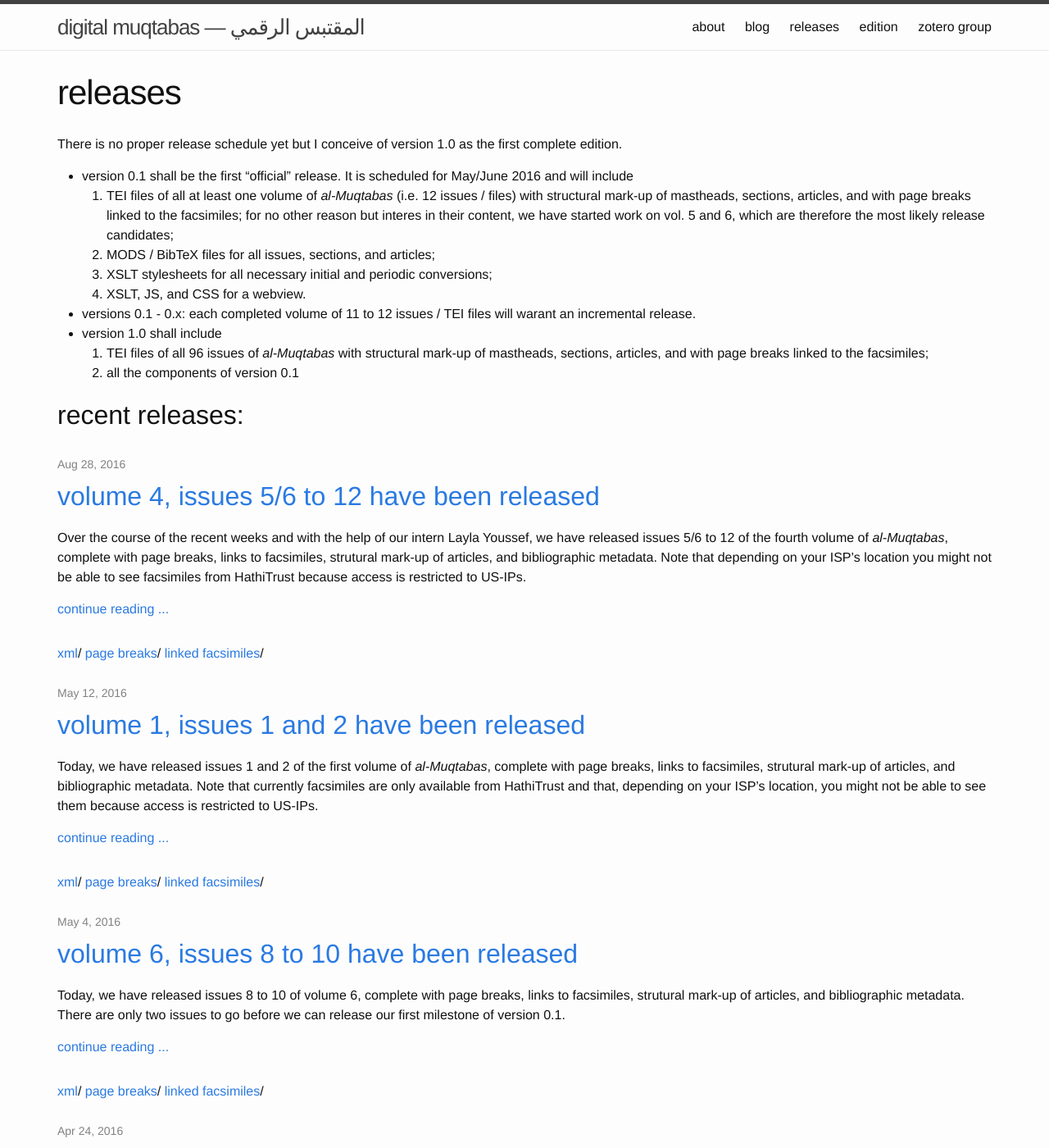
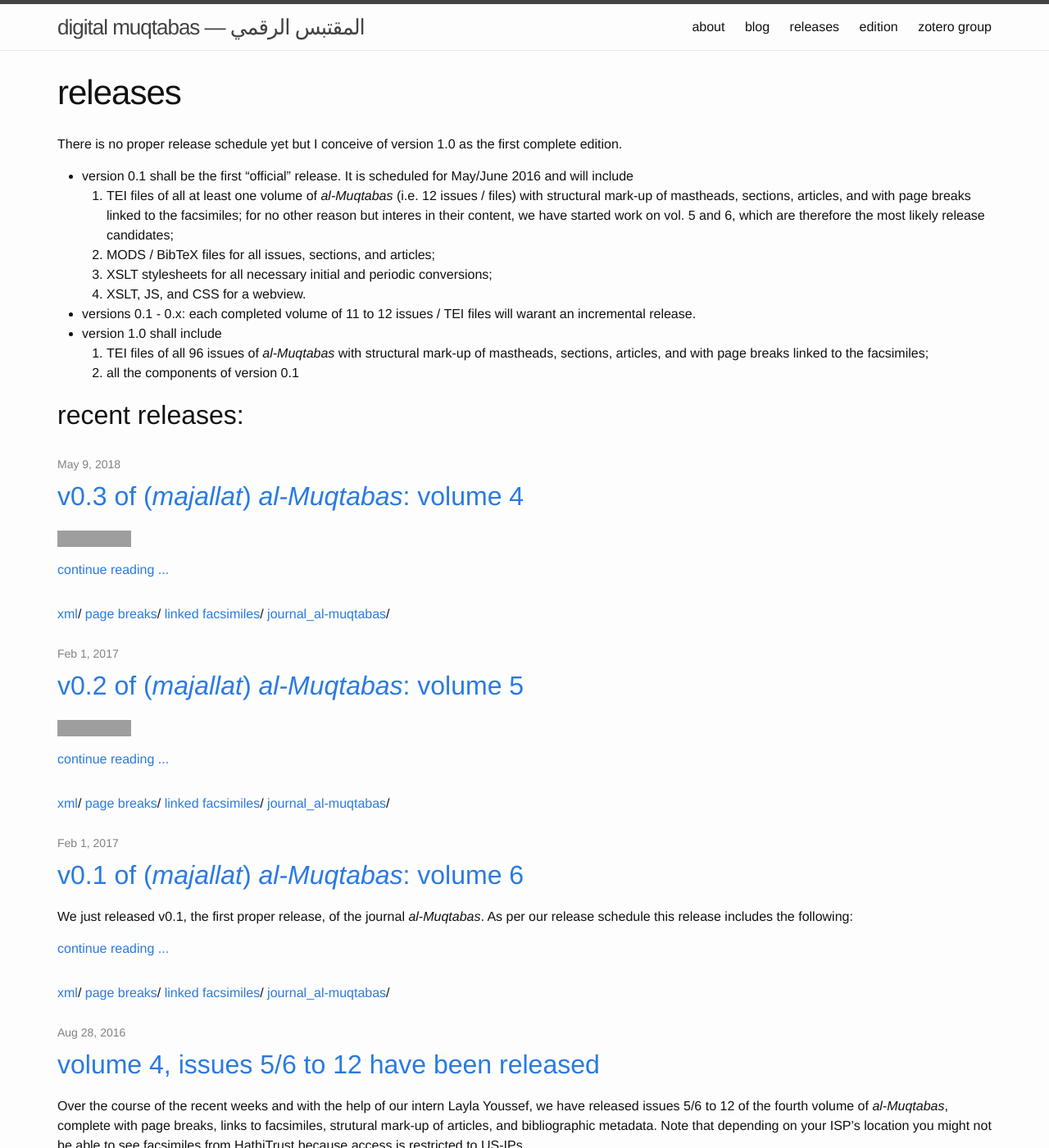
Before and after one commit to OpenArabicPE/openarabicpe.github.io, a Jekyll site: the page built from pages/releases.md, in a window 1280 px wide and 1400 px high. Shown: the whole window at 82% size. Built offline with Jekyll 4.4.1, drawn with Linux system fonts in a browser that asks for light colours; some of the changed text lies outside the part shown; grey boxes are pictures that could not be loaded.

Commit message:
added new release posts

```diff
--- a/_posts/2015-10-11-released-i_37.md
+++ b/_posts/2015-10-11-released-i_37.md
@@ -8,6 +8,7 @@
 - xml
 - page breaks
 - linked facsimiles
+- journal_al-muqtabas
 ---
 
 Today, we have released issue 1 of volume 4, complete with page breaks, links to facsimiles, strutural mark-up of articles, and bibliographic metadata.
--- a/_posts/2015-11-14-released-i_60-to-i_65.md
+++ b/_posts/2015-11-14-released-i_60-to-i_65.md
@@ -8,6 +8,7 @@
 - xml
 - page breaks
 - linked facsimiles
+- journal_al-muqtabas
 ---
 
 Today, we have released issues 1 to 6 of volume 6, complete with page breaks, links to facsimiles, strutural mark-up of articles, and bibliographic metadata.
--- /dev/null
+++ b/_posts/2017-02-01-released-muqtabas-v0-1.md
@@ -0,0 +1,23 @@
+---
+layout: post
+title: "v0.1 of (*majallat*) *al-Muqtabas*: volume 6"
+author: Till Grallert
+date: 2017-02-01
+categories: releases
+tags:
+- xml
+- page breaks
+- linked facsimiles
+- journal_al-muqtabas
+---
+
+We just released v0.1, the first proper release, of the journal *al-Muqtabas*. As per our release schedule this release includes the following:
+
+- TEI files of all twelve issues of the **sixth** volume of *al-Muqtabas* with tructural mark-up of mastheads, sections, articles, and with page breaks linked to the facsimiles;
+- MODS and BibTeX files for all issues, sections, and articles;
+- Copies of TEI schema files from [OpenAraPE_ODD](https://github.com/OpenArabicPE/OpenArabicPE_ODD);
+- A local installation of the TEI Boilerplate for Arabic editions;
+- all XSLT stylesheets necessary for various transformations from sources (shamela) and to other formats (md), for generating bibliographic metadata (MODS, BibTeX), for improving mark-up, linking page breaks to facsimiles, etc.
+
+
+Thanks to the efforts of CERN's [Zenodo](https://zenodo.org) platform we even got a DOI! [![DOI](https://zenodo.org/badge/DOI/10.5281/zenodo.266730.svg)](https://doi.org/10.5281/zenodo.266730)
--- /dev/null
+++ b/_posts/2017-02-01-released-muqtabas-v0-2.md
@@ -0,0 +1,19 @@
+---
+layout: post
+title: "v0.2 of (*majallat*) *al-Muqtabas*: volume 5"
+author: Till Grallert
+date: 2017-02-01
+categories: releases
+tags:
+- xml
+- page breaks
+- linked facsimiles
+- journal_al-muqtabas
+---
+
+[![DOI](https://zenodo.org/badge/DOI/10.5281/zenodo.266830.svg)](https://doi.org/10.5281/zenodo.266830)
+
+We just released v0.2 of the journal *al-Muqtabas*. This release includes structural mark-up and page breaks based on the digital facsimiles for volume 5. In addition, this release comprises all previously released files.
+
+- vol. 5: complete
+- vol. 6: complete
--- /dev/null
+++ b/_posts/2018-05-09-released-muqtabas-v0-3.md
@@ -0,0 +1,20 @@
+---
+layout: post
+title: "v0.3 of (*majallat*) *al-Muqtabas*: volume 4"
+author: Till Grallert
+date: 2018-05-09
+categories: releases
+tags:
+- xml
+- page breaks
+- linked facsimiles
+- journal_al-muqtabas
+---
+
+[![DOI](https://zenodo.org/badge/DOI/10.5281/zenodo.1244031.svg)](https://doi.org/10.5281/zenodo.1244031)
+
+After a long gap, that saw me return to Beirut after a prolonged parental leave, we just released v0.3 of the journal *al-Muqtabas*. This release includes structural mark-up and page breaks based on the digital facsimiles for all issues of volum 4. In addition, this release comprises all previously released files. I wish to express my gratitude to
+
+- vol. 4: complete
+- vol. 5: complete
+- vol. 6: complete
```
